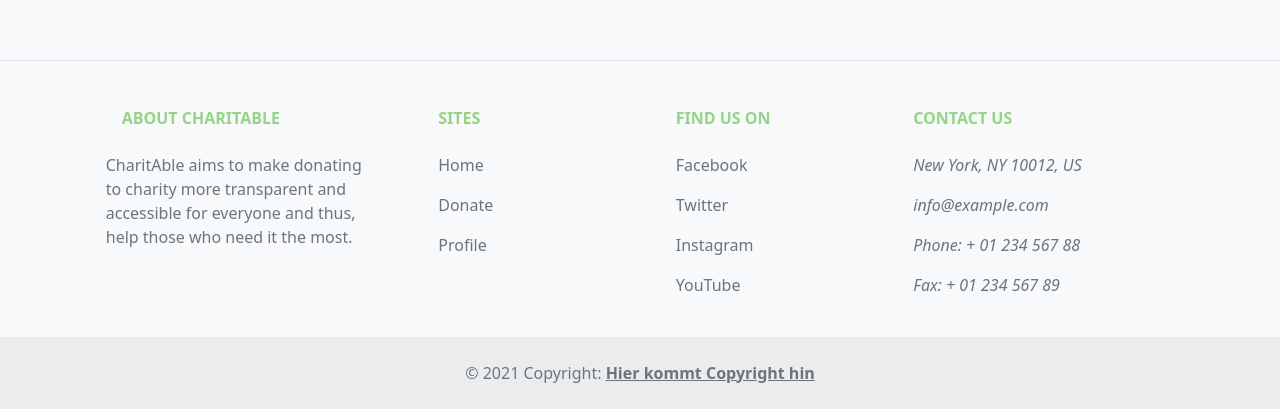
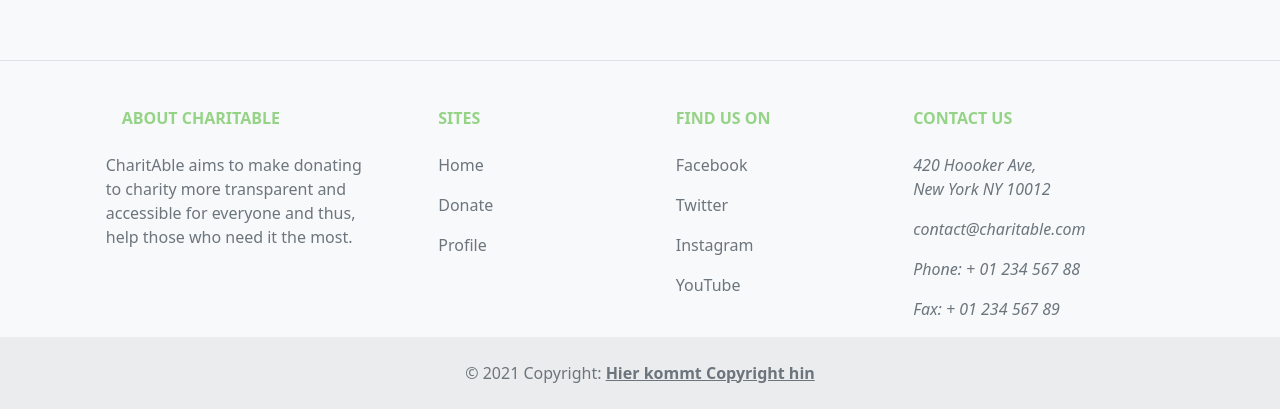
Before and after one commit to SS2021-SoftwareProject/Frontend, a Vue app: page / in a window 1280 px wide. Shown: the part 3087-3496 px from the top of the page. Built offline with nearby package versions, Linux system fonts and the light colour scheme.

Commit message:
- added a fake yet authentic post & email address :)

```diff
--- a/src/components/Footer.vue
+++ b/src/components/Footer.vue
@@ -37,7 +37,7 @@
         <!-- Grid row -->
         <div class="row mt-3">
           <!-- Grid column -->
-          <div class="col-md-3 col-lg-4 col-xl-3 mx-auto mb-4">
+          <div class="col-md-3 col-lg-3 col-xl-3 mx-auto mb-4">
             <!-- Content -->
             <h6 class="text-uppercase fw-bold mb-4">
               <i class="fas fa-gem me-3"></i>About CharitAble
@@ -67,7 +67,7 @@
           <!-- Grid column -->
 
           <!-- Grid column -->
-          <div class="col-md-3 col-lg-2 col-xl-2 mx-auto mb-4">
+          <div class="col-md-2 col-lg-2 col-xl-2 mx-auto mb-4">
             <!-- Links -->
             <h6 class="text-uppercase fw-bold mb-4">
               Find us on
@@ -88,16 +88,16 @@
           <!-- Grid column -->
 
           <!-- Grid column -->
-          <div class="col-md-3 col-lg-2 col-xl-3 mx-auto mb-md-0 mb-4">
+          <div class="col-md-3 col-lg-3 col-xl-3 mx-auto mb-md-0 mb-4">
             <!-- Links -->
             <h6 class="text-uppercase fw-bold mb-4">
             Contact us
             </h6>
             <p>
-              <i> New York, NY 10012, US</i>
+              <i>420  Hoooker Ave, <br>New York NY 10012</i>
             </p>
             <p>
-              <i>info@example.com</i>
+              <i>contact@charitable.com</i>
             </p>
             <p>
               <i>Phone:  + 01 234 567 88</i>
```
